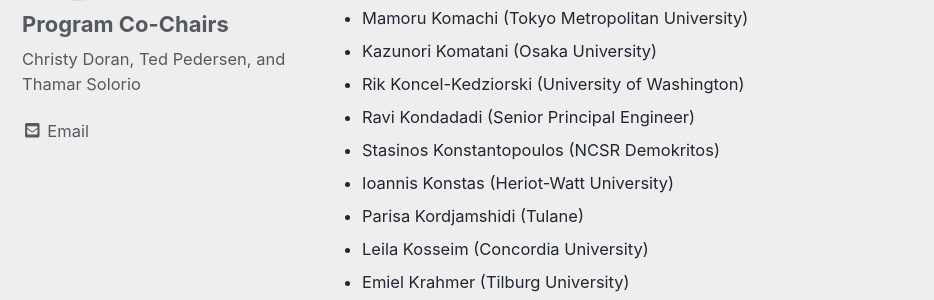
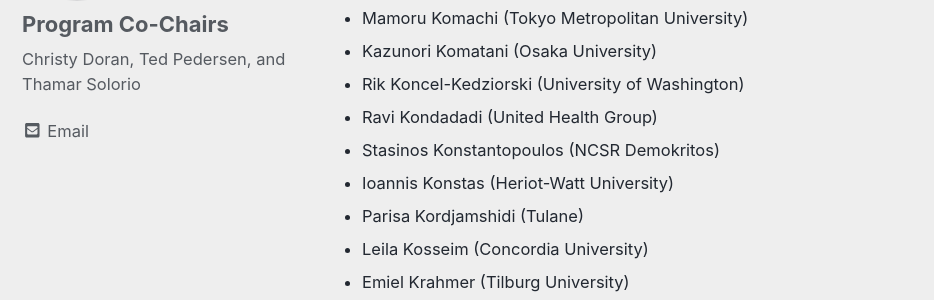
Before and after one commit to naacl-org/naacl-2021-website, a Jekyll site: the page built from _posts/2019-04-15-kudos-reviewers.md, in a window 1280 px wide and 900 px high, scrolled down 19288 px. Shown: the part 153-453 px from the top of the window, without its empty margins (0-934 px from the left). Built offline with Jekyll 4.4.1, drawn with Linux system fonts in a browser that asks for light colours; nearby versions of some CDN libraries; comment, search, counter and statistics services are not loaded.

Commit message:
Fix reviewer affiliation.

```diff
--- a/_posts/2019-04-15-kudos-reviewers.md
+++ b/_posts/2019-04-15-kudos-reviewers.md
@@ -566,7 +566,7 @@
 <li>Mamoru Komachi (Tokyo Metropolitan University)</li>
 <li>Kazunori Komatani (Osaka University)</li>
 <li>Rik Koncel-Kedziorski (University of Washington)</li>
-<li>Ravi Kondadadi (Senior Principal Engineer)</li>
+<li>Ravi Kondadadi (United Health Group)</li>
 <li>Stasinos Konstantopoulos (NCSR Demokritos)</li>
 <li>Ioannis Konstas (Heriot-Watt University)</li>
 <li>Parisa Kordjamshidi (Tulane)</li>
```
